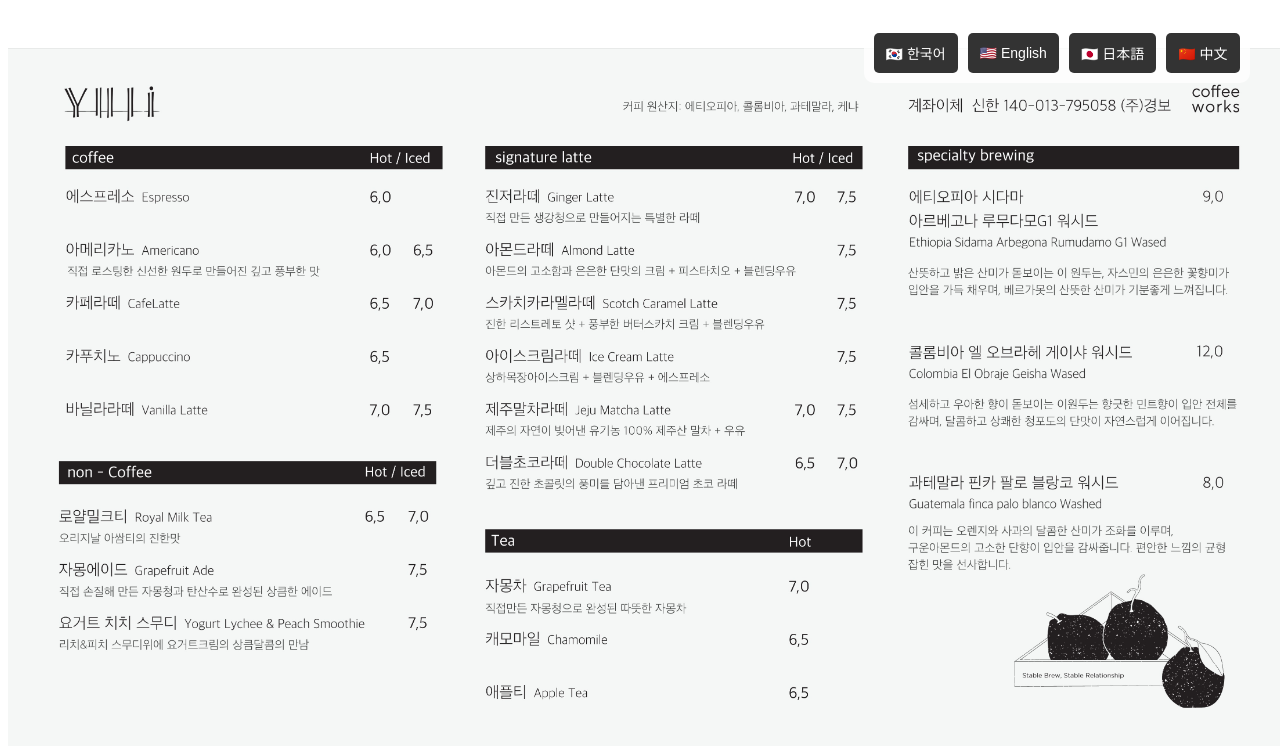
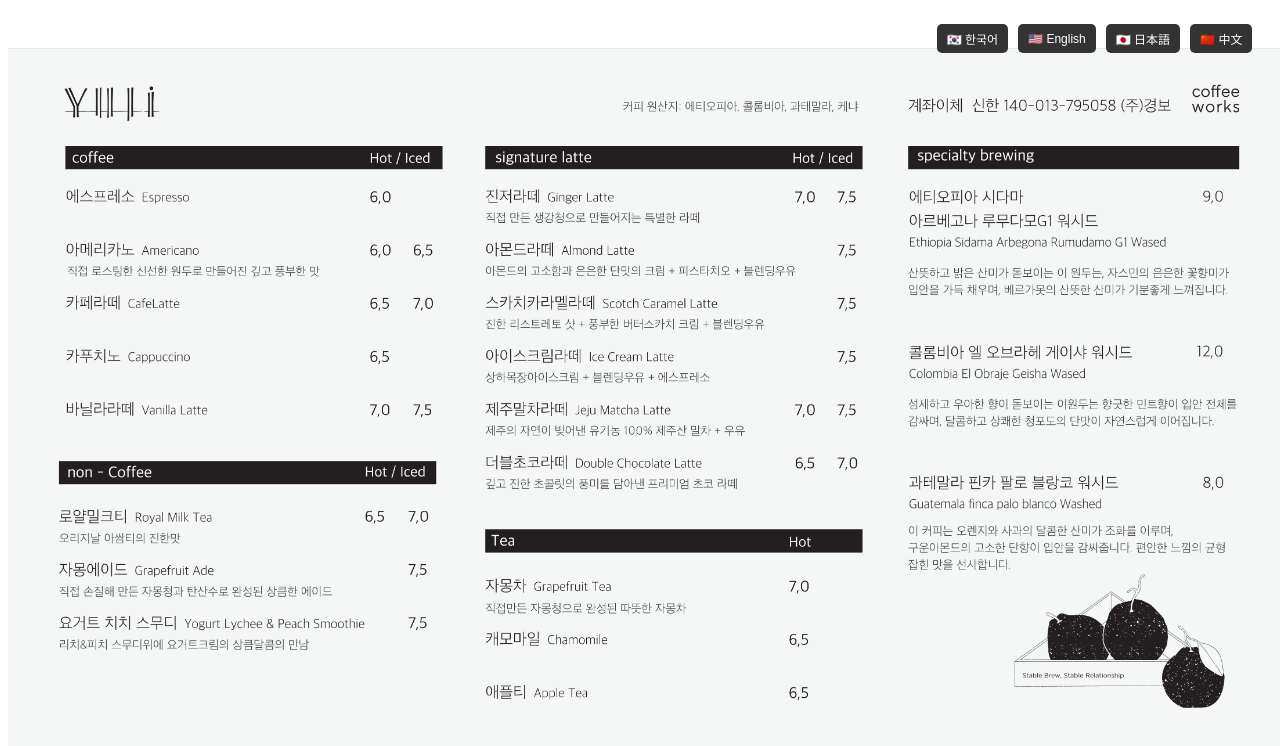
Before and after one commit to nxmdev02/yuji, a Vue app: page / in a window 1280 px wide. Shown: the top 746 px of the page. Built offline with nearby package versions, Linux system fonts and the light colour scheme.

Commit message:
fix style

```diff
--- a/src/components/TheWelcome.vue
+++ b/src/components/TheWelcome.vue
@@ -1,7 +1,7 @@
 <template>
   <div class="menu-container">
     <!-- 메뉴 이미지 -->
-    <div class="menu-image non-clickable">
+    <div class="menu-image">
       <img
         :src="menuImages[selectedLanguage]"
         alt="Menu Image"
@@ -62,16 +62,15 @@ const changeLanguage = (lang) => {
 }
 
 .adjusted-buttons {
-  top: 20px;
-  right: 5vw;
-  padding: 10px;
-  background: rgba(255, 255, 255, 0.8);
+  top: 10px;
+  right: 3vw;
+  padding: 6px 10px;
   border-radius: 10px;
 }
 
 .buttons button {
-  padding: 10px 12px;
-  font-size: 14px;
+  padding: 6px 10px;
+  font-size: 12px;
   cursor: pointer;
   border: none;
   background-color: #333;
@@ -90,7 +89,6 @@ const changeLanguage = (lang) => {
   display: flex;
   justify-content: center;
   align-items: center;
-  pointer-events: none;
 }
 
 /* 반응형 이미지 */
@@ -118,8 +116,8 @@ const changeLanguage = (lang) => {
   }
 
   .adjusted-buttons {
-    top: 15px;
-    right: 3vw;
+    top: 10px;
+    right: 2vw;
   }
 }
 </style>
```
